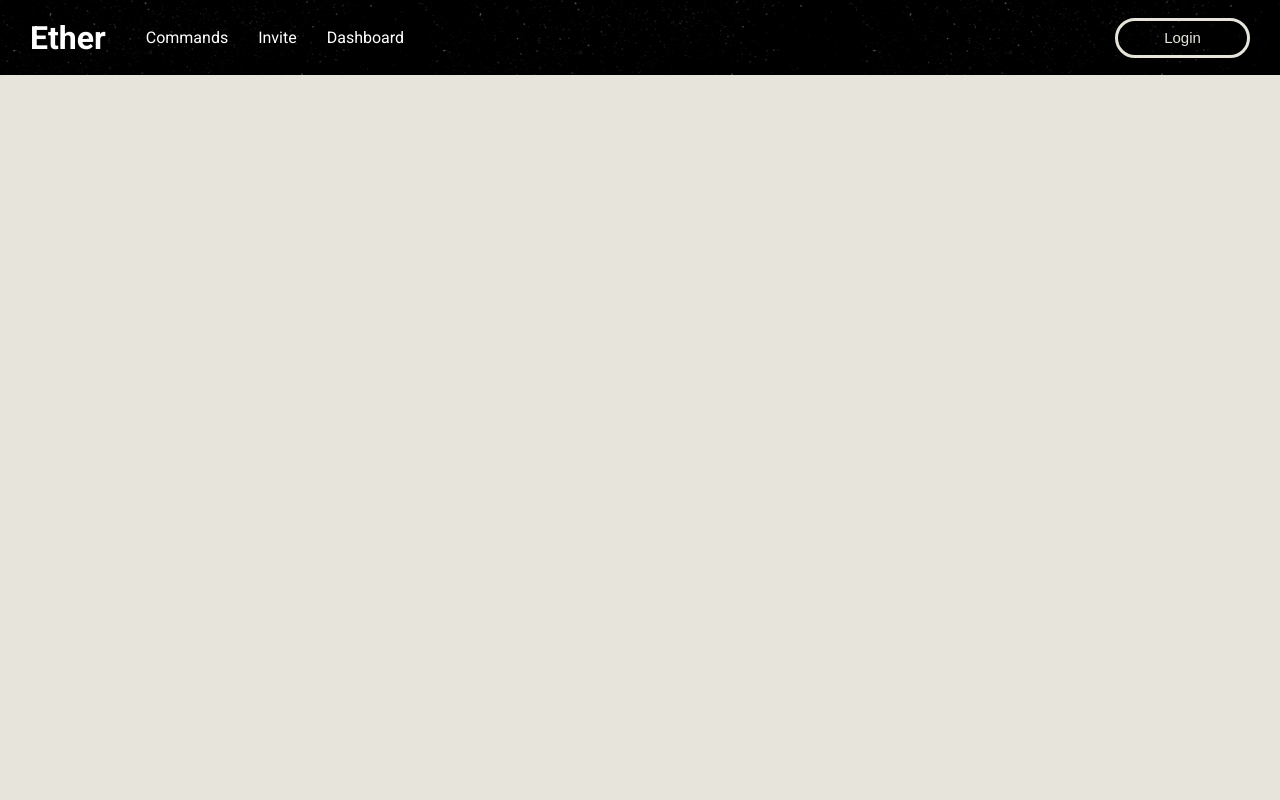
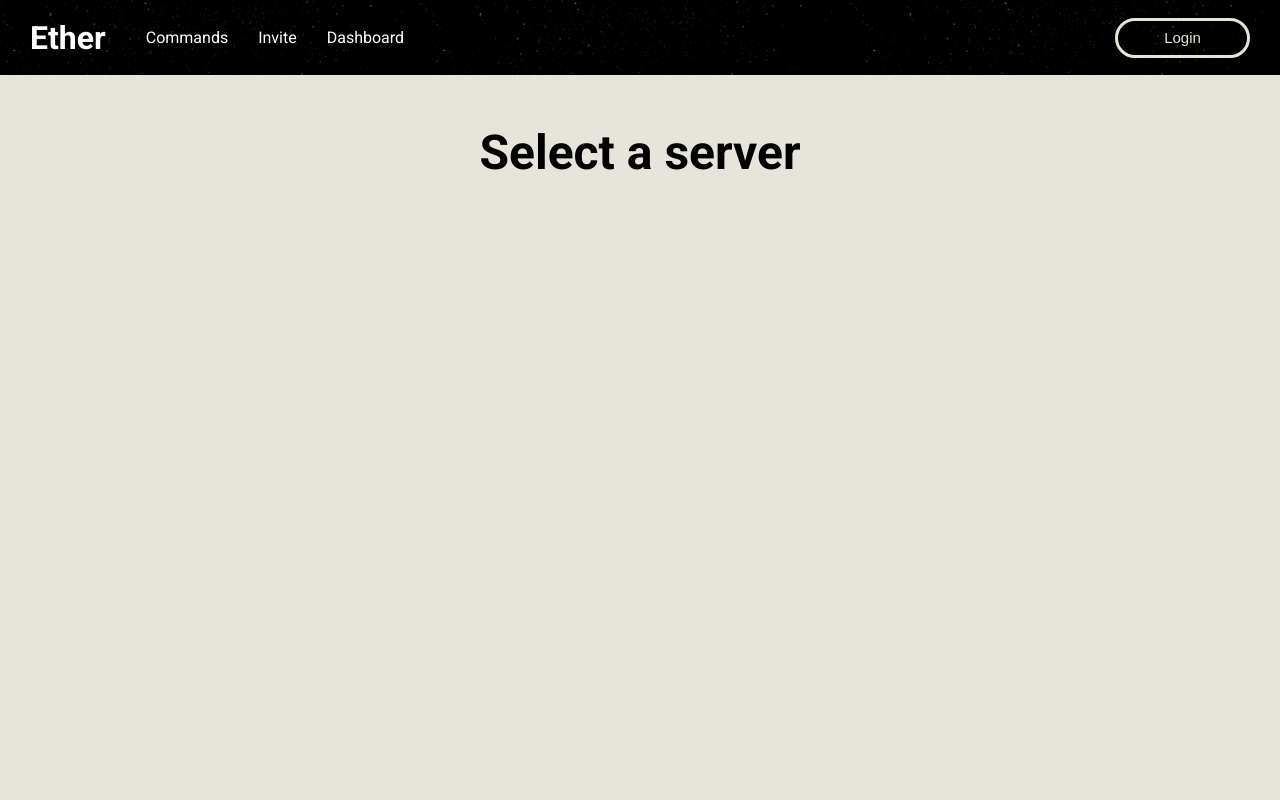
Before and after one commit to Ether-DiscordBot/Ether-Dashboard, a Django app: page /dashboard/ in a window 1280 px wide. Run offline with Django 4.2, Linux system fonts and the light colour scheme.

Commit message:
Some changes for the dashboard guild picker

```diff
--- a/src/EtherDashboard/static/css/dashboard.css
+++ b/src/EtherDashboard/static/css/dashboard.css
@@ -1,3 +1,26 @@
 html, body {
     background-color: var(--light);
 }
+
+.guild-picker {
+    width: 100%;
+    top: 0; bottom: 0;
+    position: absolute;
+    display: flex;
+    justify-content: center;
+    align-items: center;
+    flex-flow: column;
+    gap: 75px;
+}
+
+.guild-picker-title {
+    font-style: normal;
+    font-weight: 900;
+    font-size: 48px;
+    line-height: 58px;
+}
+
+.guilds {
+    width: 100%;
+    height: 420px;
+}
--- a/src/EtherDashboard/static/css/master.css
+++ b/src/EtherDashboard/static/css/master.css
@@ -13,6 +13,7 @@
 
 html, body {
     margin: 0;
+    height: 100%;
     font-family: 'Roboto', sans-serif;
 }
 
--- a/src/dashboard/templates/dashboard/index.html
+++ b/src/dashboard/templates/dashboard/index.html
@@ -26,5 +26,10 @@
         </div>
     </header>
     <div class="header-fixed-spacer"></div>
+
+    <div class="guild-picker">
+        <h1 class="guild-picker-title">Select a server</h1>
+        <div class="guilds"></div>
+    </div>
 </body>
 </html>
```
